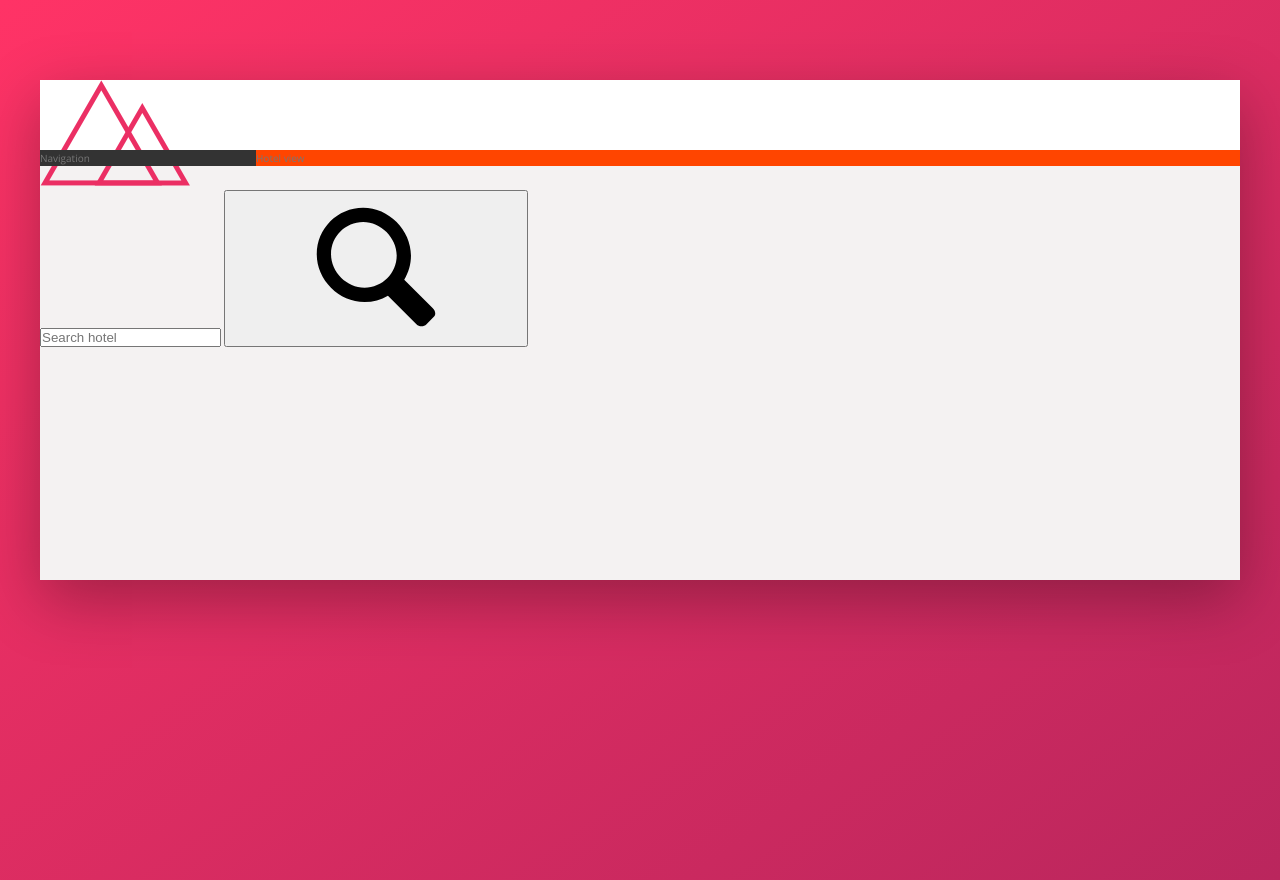
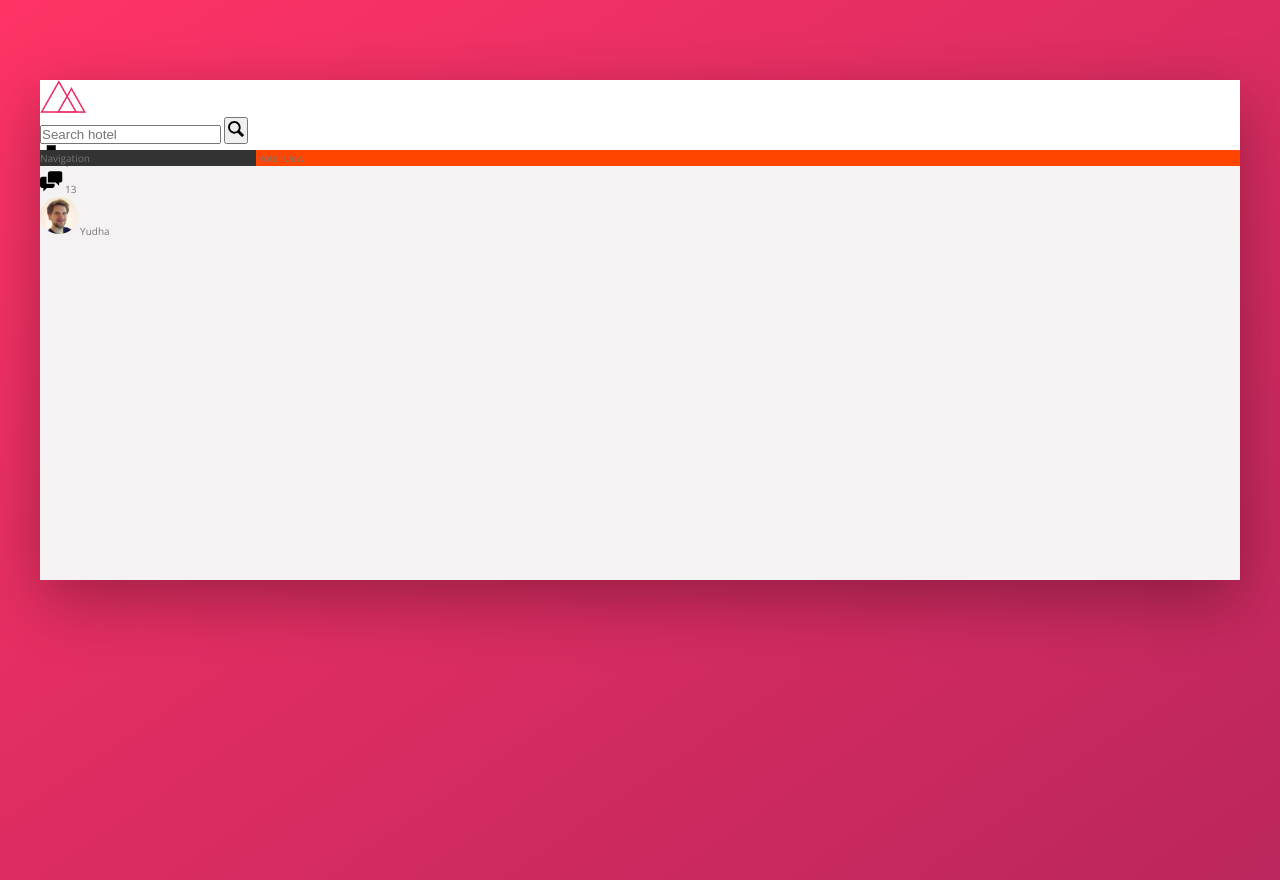
Before and after one commit to YudhaYuki/warna-holiday, a website: page index.html in a window 1280 px wide. Drawn offline with nearby package versions, Linux system fonts and the light colour scheme.

Commit message:
Icluding svg file for the icons, part II

```diff
--- a/index.html
+++ b/index.html
@@ -14,6 +14,7 @@
 <body>
 
     <div class="container">
+
         <header class="header">
             <img src="img/logo.png" alt="Warna logo" class="logo">
 
@@ -25,7 +26,27 @@
                     </svg>
                 </button>
             </form>
+
+            <nav class="user-nav">
+                <div class="user-nav__icon-box">
+                    <svg class="user-nav__icon">
+                        <use xlink:href="img/sprite.svg#icon-bookmark"></use>
+                    </svg>
+                    <span class="user-nav__notification">7</span>
+                </div>
+                <div class="user-nav__icon-box">
+                    <svg class="user-nav__icon">
+                        <use xlink:href="img/sprite.svg#icon-chat"></use>
+                    </svg>
+                    <span class="user-nav__notification">13</span>
+                </div>
+                <div class="user-nav__user">
+                    <img src="img/user.jpg" alt="User-photo" class="user-nav__user-photo">
+                    <span class="user-nav__user-name">Yudha</span>
+                </div>
+            </nav>
         </header>
+
 
         <div class="content">
             <nav class="sidebar">
--- a/sass/_components.scss
+++ b/sass/_components.scss
@@ -0,0 +1,50 @@
+//LOGO
+.logo {
+    height: 3.25rem;
+}
+
+// SEARCH
+.search {
+    &__input {
+
+    }
+
+    &__button {
+
+    }
+
+    &__icon {
+        height: 2rem;
+        width: 2rem;
+    }
+}
+
+
+// USER NAVIGATION
+.user-nav {
+    &__icon-box {
+
+    }
+
+    &__icon {
+        height: 2.25rem;
+        width: 2.25rem;
+    }
+
+    &__notification {
+
+    }
+
+    &__user {
+
+    }
+
+    &__user-photo {
+        height: 3.75rem;
+        border-radius: 50%;
+    }
+
+    &__user-name {
+
+    }
+}
```
Also changed, not shown: css/style.css.
